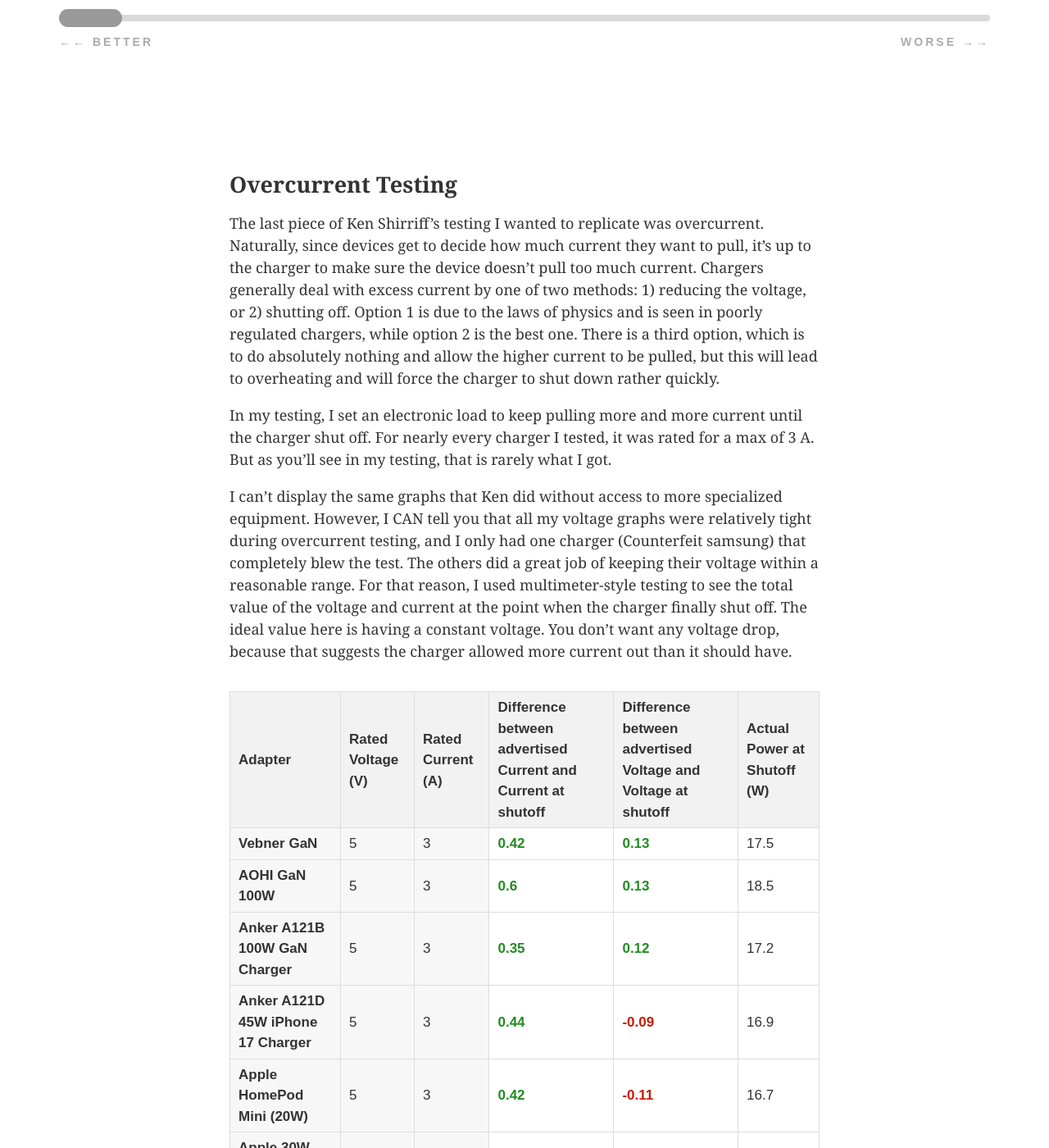
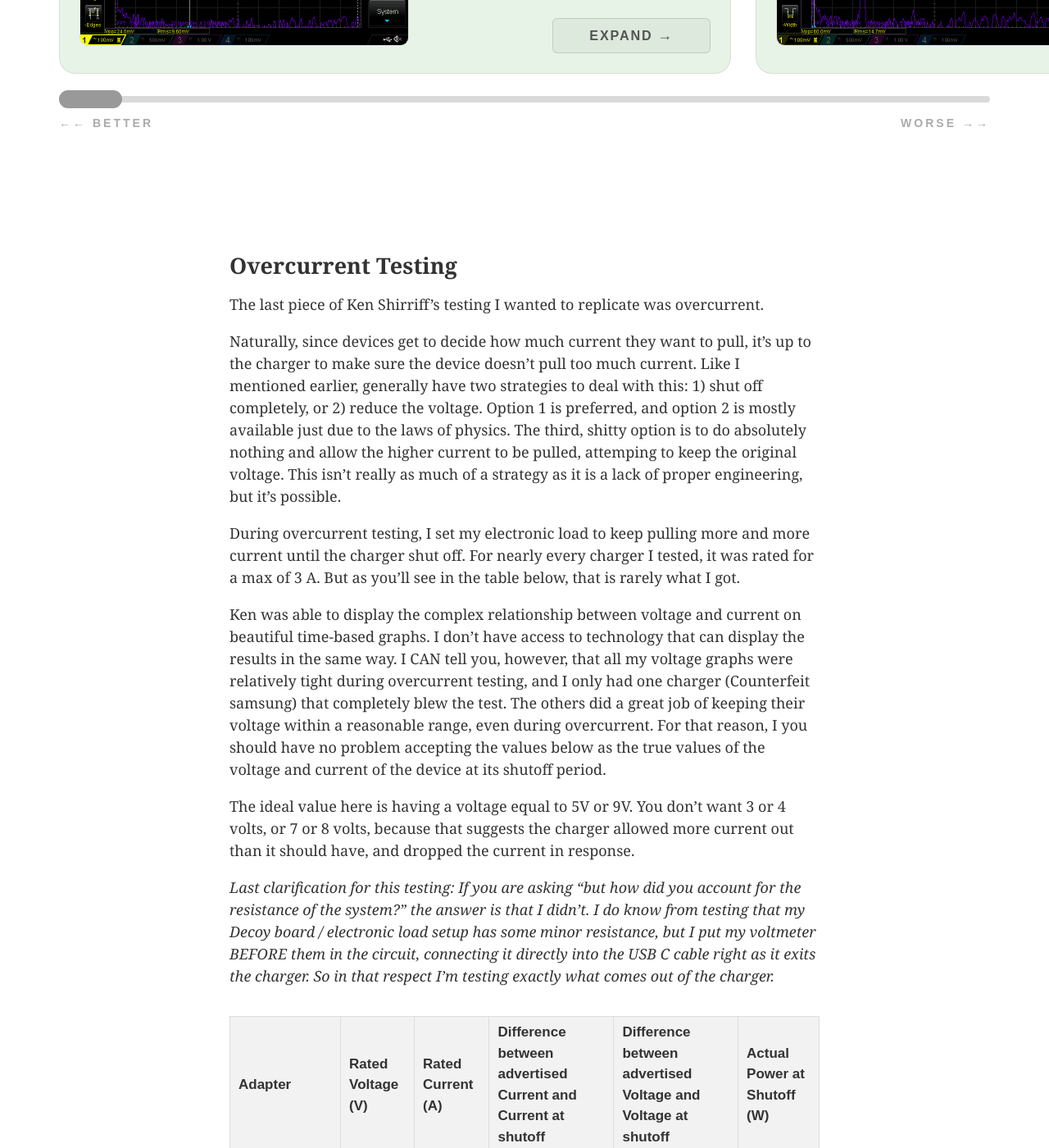
Before and after one commit to 0sps/sull1van.com, a Jekyll site: the page built from _posts/2026-01-19-a-dozen-chargers-in-the-lab.md, in a window 1280 px wide and 1400 px high, scrolled down 6820 px. Shown: the whole window at 82% size. Built offline with Jekyll 4.4.1, drawn with Linux system fonts in a browser that asks for light colours; some of the changed text lies outside the part shown.

Commit message:
text updates

```diff
--- a/_posts/2026-01-19-a-dozen-chargers-in-the-lab.md
+++ b/_posts/2026-01-19-a-dozen-chargers-in-the-lab.md
@@ -275,11 +275,11 @@
 ---
 <!-- Describe your methodology: the oscilloscope, what Vpp means, what noise/ripple means and why it matters, etc. A paragraph or two here will make the rest of the article make sense. -->
 
-As it turns out, testing USB C cables is a little complex. Modern chargers rely on the USB C Power Delivery standard, which specifies four voltages they can choose from: 5V, 9V, 12V, 15V, 20V. Therea are even more modern variants such as Programmable Power Supply (PPS) and Adjustable Voltage Supply (AVS) but I won't get into those. For now, I just tested chargers according to the USB C PD spec.
-
-The relationship between voltage and current in chargers is worth explaining. Upon connecting to a charger, the devices read the charger's advertsied USB C PD voltage values, and then they request one. The charger then agrees to maintain *that specific voltage* until told otherwise by the device. It is now up to the device to pull as much current as it wants, and the charger to supply all the current the device needs.
-
-The relationship is like a water hose: The water company guarantees it comes to your house at 60psi. So it's always at 60psi, but how much you open the hose and let out that 60psi water is up to you. If you had a big enough hose, somehow, you could use so much water that the water company can't keep up. In that instance, the water pressure drops, and it doesn't shoot out of the hose like you're used to, it just starts to gently pour out. The same is true of power. If the device pulls *too much* current, Ohm's law says that, all else equal, the voltage must drop. Cheap chargers will just let this happen on their own. Well-made chargers do not let this happen, and instead supply at a constant voltage until they reach a limit and completely shut off.
+As it turns out, testing USB C cables is a little complex. Modern chargers rely on the USB C Power Delivery standard, which specifies four voltages they can choose from: 5V, 9V, 12V, 15V, 20V. Therea are even more modern variants such as Programmable Power Supply (PPS) and Adjustable Voltage Supply (AVS) but I won't get into those. I just tested chargers according to the USB C PD spec. I downloaded the full spec as well to see what kinds of testing results would be acceptable, too.
+
+The relationship between voltage and current in chargers is worth explaining. Upon connecting to a device, the charger will advertise its voltage options. The device will read that and then request one from the list. It's now on the charger to supply *that specific voltage* until told otherwise by the device. Since chargers can't exactly 'control' the current like they can with voltage, it's a mutual agreement between the charger and device that an excess amount of current won't be used. Most chargers don't supply more than 3A, and most devices won't request more than that either.
+
+What happens when a device tries to pull more? If the charger is high-quality, its overcurrent protection should be triggered and force it to shut down. If it is low quality, it might attempt to continue supplying power, either by dropping the voltage significantly (in accordance with Ohm's law) or actually attmeping to service the higher current at the original voltage and burn itself up. None of the chargers I tested did the latter, but some did allow their voltage to drop, which is not ideal.
 
 <br>
 
@@ -295,7 +295,7 @@
 I would plug the charger into the wall, conect it to the USB C decoy board via USB C. The decoy board imitates a device and requests a specific voltage from the USB C charger. *Ken didn't need this piece since his chargers were constant voltage, but mine unfortunately do require it.* From there, the decoy board was connected to the electronic load with small wires.
 
 The Rigol DS1054Z was set up with its probe touching the positive terminal on the decoy board, and its ground touching the negative terminal. I used the spring-based ground clip instead of the alligator ground clip for more accurate measurements.
-*NOTE: If you want to do testing of your own, always use the spring ground clip. I learned the hard way that using the defualt alligator ground clip will lead to extremely high noise ratings. Your chargers will look bad even if they are high quality.*
+*If you want to do testing of your own, always use the spring ground clip. I learned the hard way that using the defualt alligator ground clip will lead to extremely high noise ratings. Your chargers will look bad on the scope even if they are high-quality.*
 
 
 <figure style="max-width: 300px;">
@@ -310,7 +310,9 @@
 
 <!-- Introduce the interactive card viewer below. Something like "Scroll through the results below — click any card to expand the oscilloscope traces." -->
 
-I started by testing all the chargers at all their advertised voltages, then noticed that the waveforms looked *exactly the same* regardless of voltage. The only indicator of a differing waveform was current. So I therefore tried to take a lower voltage but pull differing currents until I got the worst looking graph. In that respect, the graphs I captured below should represent the worst state of that specific charger. The caveat here is that I only tested up to ~30W, and some chargers support up to 100W, but my wires and breakout boards weren't big enough to handle that kind of power.
+I started by collecting screenshots of the chargers at *all* their advertised voltages, but then noticed that the noise looked exactly the same regardless of voltage, so I stopped. Changing the voltage didn't meaningfully change the noise of any charger in my testing - only changing the current did.
+
+So for my testing, I went with the lowest voltage, usually 5 or 9 volts, increasing the current until I got the worst looking graph (Note that some chargers actually have cleaner output at higher current, so in those cases I used my best judgement to decide what current I screenshotted for the graphs below). In that respect, the graphs I captured below should represent the worst state of that specific charger during its intended use.
 
 <style>
   .table-wrapper {
@@ -1530,11 +1532,17 @@
 
 ## Overcurrent Testing
 
-The last piece of Ken Shirriff's testing I wanted to replicate was overcurrent. Naturally, since devices get to decide how much current they want to pull, it's up to the charger to make sure the device doesn't pull too much current. Chargers generally deal with excess current by one of two methods: 1) reducing the voltage, or 2) shutting off. Option 1 is due to the laws of physics and is seen in poorly regulated chargers, while option 2 is the best one. There is a third option, which is to do absolutely nothing and allow the higher current to be pulled, but this will lead to overheating and will force the charger to shut down rather quickly.
-
-In my testing, I set an electronic load to keep pulling more and more current until the charger shut off. For nearly every charger I tested, it was rated for a max of 3 A. But as you'll see in my testing, that is rarely what I got.
-
-I can't display the same graphs that Ken did without access to more specialized equipment. However, I CAN tell you that all my voltage graphs were relatively tight during overcurrent testing, and I only had one charger (Counterfeit samsung) that completely blew the test. The others did a great job of keeping their voltage within a reasonable range. For that reason, I used multimeter-style testing to see the total value of the voltage and current at the point when the charger finally shut off. The ideal value here is having a constant voltage. You don't want any voltage drop, because that suggests the charger allowed more current out than it should have.
+The last piece of Ken Shirriff's testing I wanted to replicate was overcurrent.
+
+Naturally, since devices get to decide how much current they want to pull, it's up to the charger to make sure the device doesn't pull too much current. Like I mentioned earlier, generally have two strategies to deal with this: 1) shut off completely, or 2) reduce the voltage. Option 1 is preferred, and option 2 is mostly available just due to the laws of physics. The third, shitty option is to do absolutely nothing and allow the higher current to be pulled, attemping to keep the original voltage. This isn't really as much of a strategy as it is a lack of proper engineering, but it's possible.
+
+During overcurrent testing, I set my electronic load to keep pulling more and more current until the charger shut off. For nearly every charger I tested, it was rated for a max of 3 A. But as you'll see in the table below, that is rarely what I got.
+
+Ken was able to display the complex relationship between voltage and current on beautiful time-based graphs. I don't have access to technology that can display the results in the same way. I CAN tell you, however, that all my voltage graphs were relatively tight during overcurrent testing, and I only had one charger (Counterfeit samsung) that completely blew the test. The others did a great job of keeping their voltage within a reasonable range, even during overcurrent. For that reason, I you should have no problem accepting the values below as the true values of the voltage and current of the device at its shutoff period.
+
+The ideal value here is having a voltage equal to 5V or 9V. You don't want 3 or 4 volts, or 7 or 8 volts, because that suggests the charger allowed more current out than it should have, and dropped the current in response.
+
+*Last clarification for this testing: If you are asking "but how did you account for the resistance of the system?" the answer is that I didn't. I do know from testing that my Decoy board / electronic load setup has some minor resistance, but I put my voltmeter BEFORE them in the circuit, connecting it directly into the USB C cable right as it exits the charger. So in that respect I'm testing exactly what comes out of the charger.*
 
 <style>
   .overcurrent-table {
```
Also changed, not shown: 2 other files.
